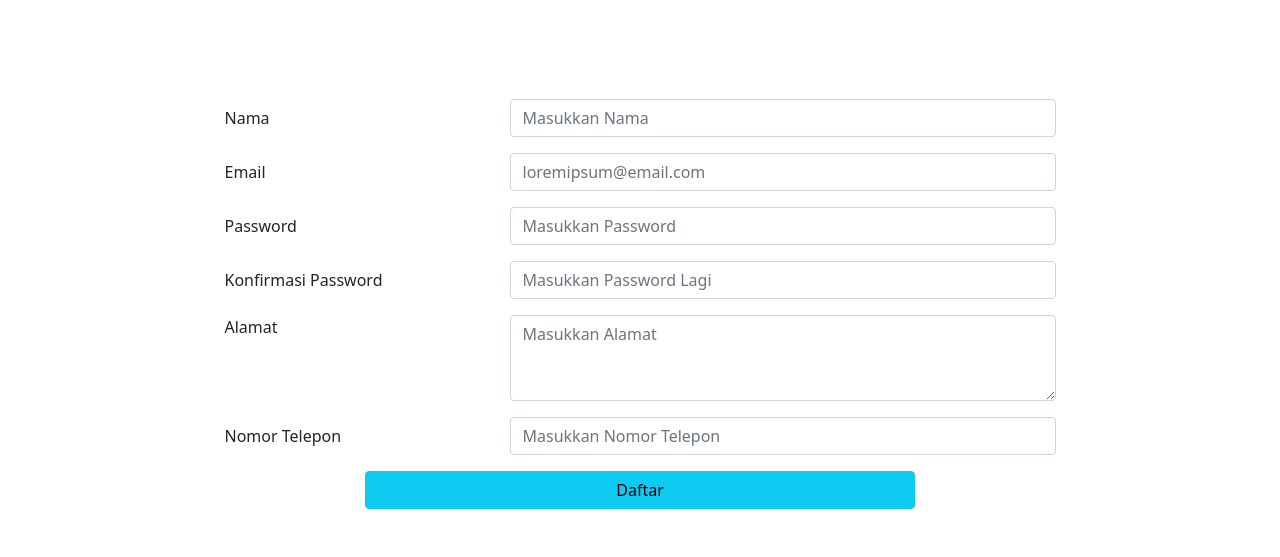
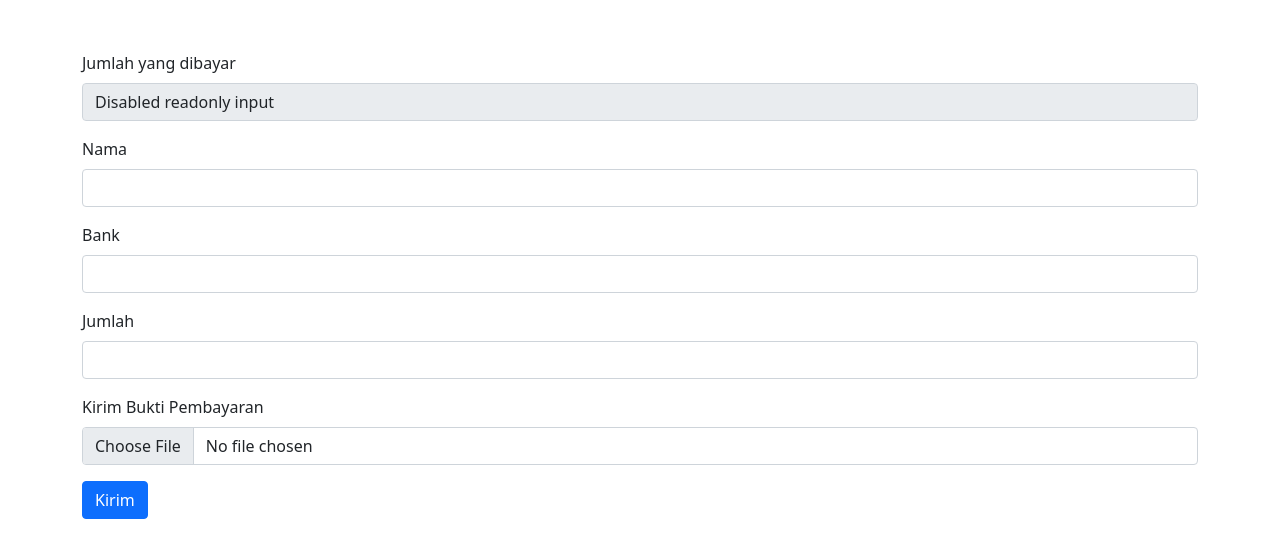
Before and after one commit to IzayaDFF/projekakhirdpw, a plain HTML site: page konfirmasi.html in a window 1280 px wide. Shown: the part 171-728 px from the top of the page. Drawn offline with nearby package versions, Linux system fonts and the light colour scheme.

Commit message:
konfirmasi revisi

```diff
--- a/konfirmasi.html
+++ b/konfirmasi.html
@@ -69,45 +69,28 @@
         </div>
     </div>
     <div class="row">
-        <div class="col-12">
-                <div class="row mt-5 mb-2 justify-content-center">
-                    <label for="inputNama" class="col-sm-3 col-form-label">Nama</label>
-                    <div class="col-sm-6">
-                      <input type="text" class="form-control" id="inputNama" placeholder="Masukkan Nama">
+        <div class="col">
+          <div class="mb-3">
+            <label for="disabledInput" class="form-label">Jumlah yang dibayar</label>
+            <input class="form-control" type="text" value="Disabled readonly input" id="disabledInput" aria-label="Disabled input example" disabled readonly>
           </div>
+          <div class="mb-3">
+            <label for="exampleInputEmail1" class="form-label">Nama</label>
+            <input type="email" class="form-control" id="exampleInputEmail1" aria-describedby="emailHelp">
           </div>
-                <div class="row my-3 justify-content-center">
-                    <label for="inputEmail" class="col-sm-3 col-form-label">Email</label>
-                    <div class="col-sm-6">
-                      <input type="email" class="form-control" id="inputEmail" placeholder="loremipsum@email.com">
+          <div class="mb-3">
+            <label for="exampleInputEmail1" class="form-label">Bank</label>
+            <input type="email" class="form-control" id="exampleInputEmail1" aria-describedby="emailHelp">
           </div>
+          <div class="mb-3">
+            <label for="exampleInputEmail1" class="form-label">Jumlah</label>
+            <input type="email" class="form-control" id="exampleInputEmail1" aria-describedby="emailHelp">
           </div>
-                <div class="row my-3 justify-content-center">
-                    <label for="inputPassword" class="col-sm-3 col-form-label">Password</label>
-                    <div class="col-sm-6">
-                      <input type="password" class="form-control" id="inputPassword" placeholder="Masukkan Password">
+          <div class="mb-3">
+            <label for="formFile" class="form-label">Kirim Bukti Pembayaran</label>
+            <input class="form-control" type="file" id="formFile">
           </div>
-                </div>
-                <div class="row my-3 justify-content-center">
-                    <label for="inputKonfirmasi" class="col-sm-3 col-form-label">Konfirmasi Password</label>
-                    <div class="col-sm-6">
-                      <input type="password" class="form-control" id="inputPassword" placeholder="Masukkan Password Lagi">
-                    </div>
-                </div>
-                <div class="row my-3 justify-content-center">
-                    <label for="inputAlamat" class="col-sm-3 form-label">Alamat</label>
-                    <div class="col-sm-6">
-                      <textarea class="form-control" id="inputAlamat" placeholder="Masukkan Alamat" rows="3"></textarea>
-                    </div>
-                </div>
-                <div class="row my-3 justify-content-center">
-                    <label for="inputTelepon" class="col-sm-3 col-form-label">Nomor Telepon</label>
-                    <div class="col-sm-6">
-                      <input type="number" class="form-control" id="inputTelepon" placeholder="Masukkan Nomor Telepon">
-                    </div>
-                </div>
-                <div class="row my-3 mx-2 justify-content-center">
-                    <a class="col-sm-6 btn btn-info" href="#" role="button">Daftar</a>
+          <button type="submit" class="btn btn-primary">Kirim</button>
         </div>
         </div>
     </div>
```
Lines whose indentation alone changed are shown as unchanged.
